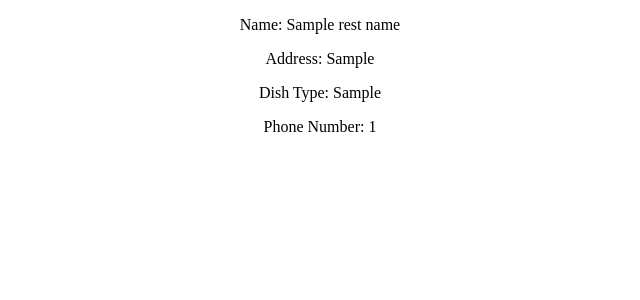
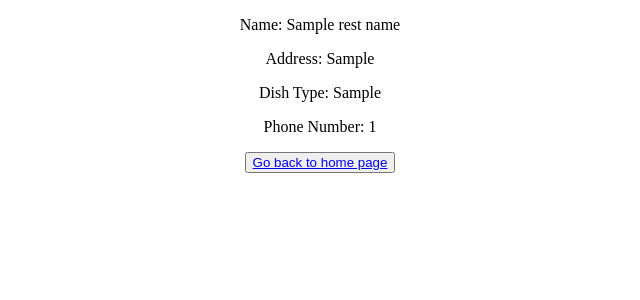
Before and after one commit to ywang7-vivian/mis3640_project, a Flask app: template templates/restaurant_result.html in a window 1280 px wide. Shown: the top 300 px of the page, without its empty margins (320-960 px from the left). Run offline with Flask 2, Linux system fonts and the light colour scheme; the template is opened without the code that fills it: most values are stand-ins (such as "Sample title", 1, 10 or a date in 2020).

Commit message:
add home button

```diff
--- a/templates/restaurant_result.html
+++ b/templates/restaurant_result.html
@@ -56,6 +56,8 @@
         <p>Address: {{rest_add}}</p>
         <p>Dish Type: {{dish_type}}</p>
         <p>Phone Number: {{rest_num}}</p>
+
+        <button><a href = "{{ url_for('hello') }}">Go back to home page</a></button>
     </div>
 </body>
 
```
